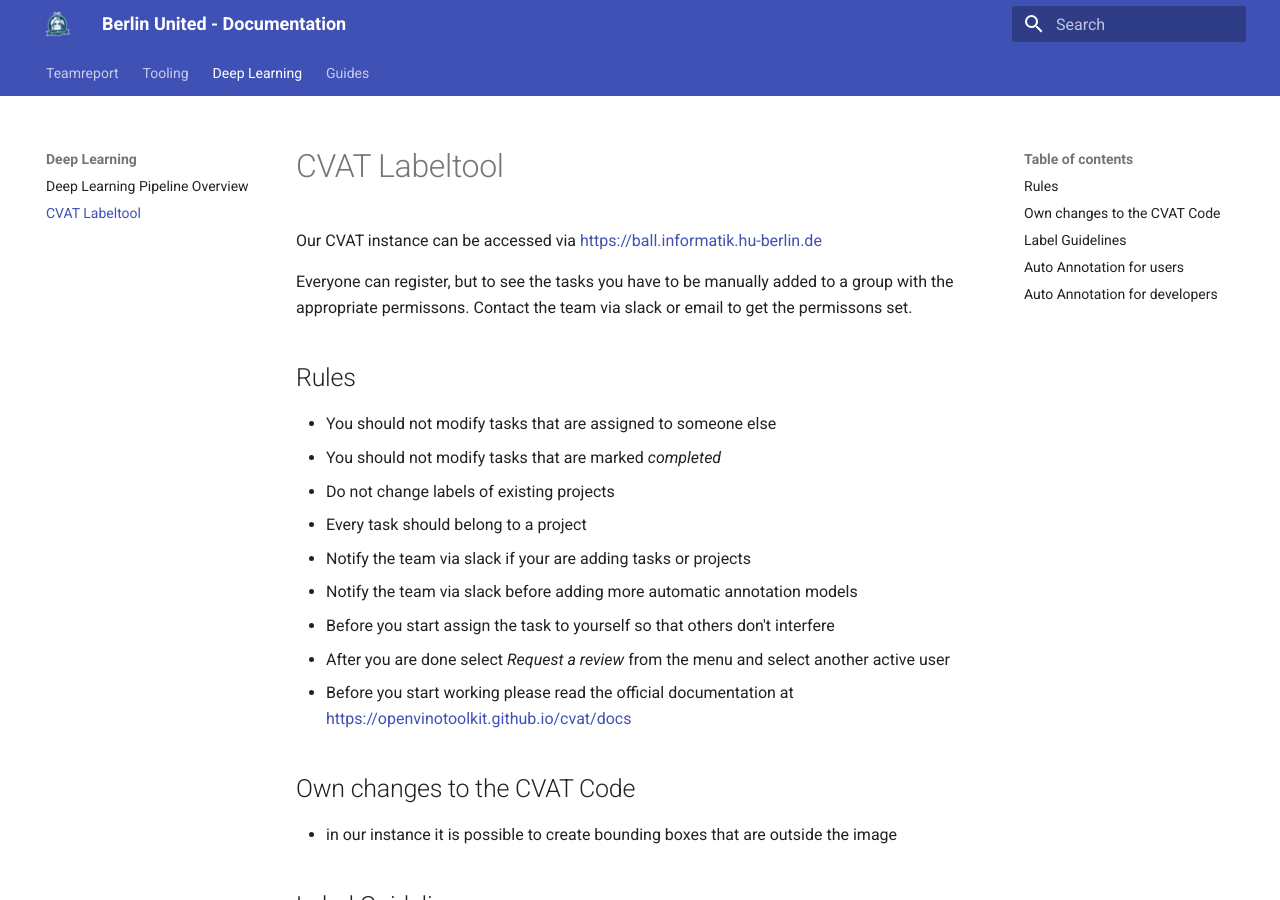
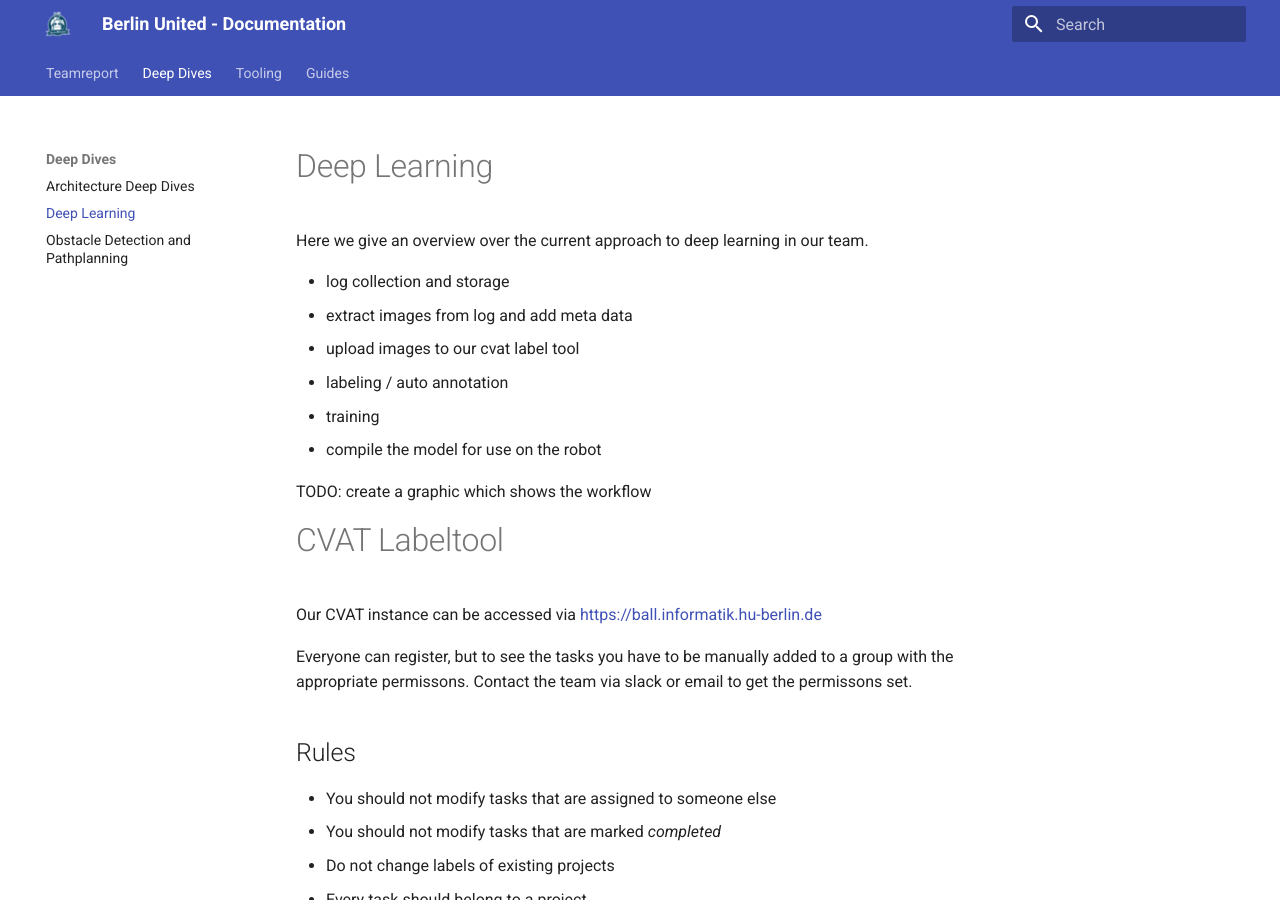
Before and after one commit to BerlinUnited/berlinunited.github.io, an MkDocs documentation site: the page built from docs/deep_dives/deep_learning.md, in a window 1280 px wide and 900 px high. Built offline with MkDocs 1.6.1 and Material for MkDocs 9.7.7, drawn with Linux system fonts in a browser that asks for light colours.

```diff
--- a/docs/deep_learning/cvat.md
+++ b/docs/deep_dives/deep_learning.md
@@ -1,3 +1,15 @@
+# Deep Learning
+Here we give an overview over the current approach to deep learning in our team.
+
+- log collection and storage
+- extract images from log and add meta data
+- upload images to our cvat label tool
+- labeling / auto annotation
+- training
+- compile the model for use on the robot
+
+TODO: create a graphic which shows the workflow
+
 # CVAT Labeltool
 Our CVAT instance can be accessed via <https://ball.informatik.hu-berlin.de>
 
--- /dev/null
+++ b/docs/deep_dives/obstacle_detection.md
@@ -0,0 +1 @@
+# Obstacle Detection and Pathplanning
--- a/mkdocs.yml
+++ b/mkdocs.yml
@@ -10,6 +10,10 @@ nav:
     - 'motion.md'
     - 'behavior.md'
     - 'bibliography.md'
+  - Deep Dives:
+    - 'deep_dives/index.md'
+    - 'deep_dives/deep_learning.md'
+    - 'deep_dives/obstacle_detection.md'
   - Tooling:
     - 'naoth_tools/rc.md'
     - 'naoth_tools/naoscp.md'
@@ -19,9 +23,6 @@ nav:
     - 'naoth_tools/gitlab-ci.md'
     - 'robocup_tools/index.md'
     - 'robocup_tools/game_recording.md'
-  - Deep Learning:
-    - 'deep_learning/index.md'
-    - 'deep_learning/cvat.md'
   - Guides:
     - 'guides/coding_guidelines.md'
     - 'guides/git-hooks.md'
```
Also changed, not shown: docs/deep_dives/index.md (added, +7 -0 lines), docs/deep_learning/index.md (deleted, +0 -11 lines).
